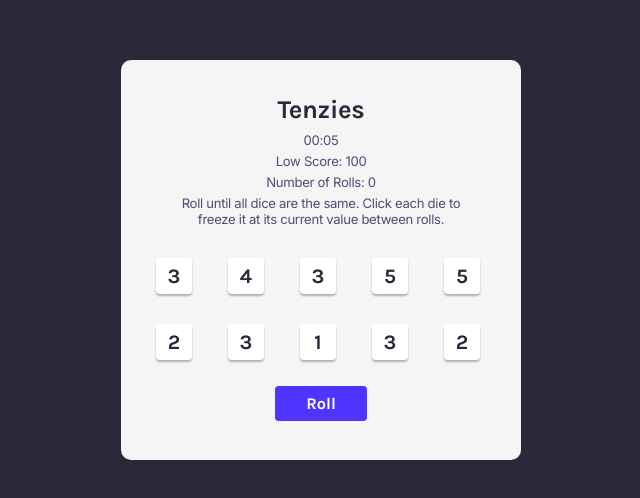
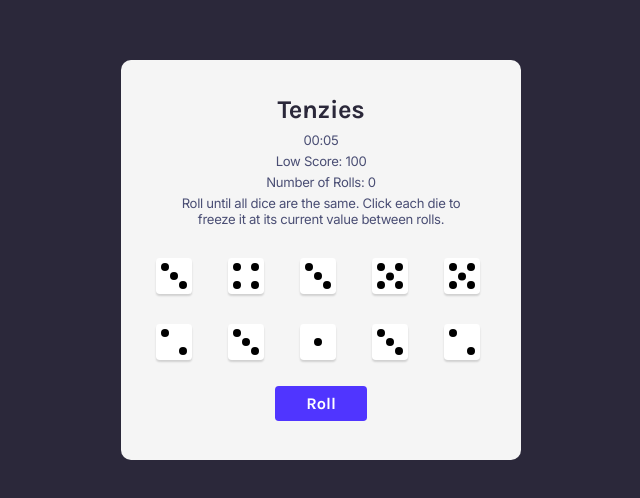
Before and after one commit to alidarcan/tenziesGame, a React (Vite) app: page / in a window 1280 px wide. Shown: the part 140-638 px from the top of the page, without its empty margins (319-959 px from the left). Built offline with nearby package versions, Linux system fonts and the light colour scheme.

Commit message:
dice faces added

```diff
--- a/src/App.css
+++ b/src/App.css
@@ -23,9 +23,11 @@ p {
   letter-spacing: -0.3px;
   margin-bottom: 31px;
 }
-.rolls{
+
+.rolls {
   margin-bottom: 5px;
 }
+
 .description {
   padding: 0 10px;
 }
@@ -40,20 +42,20 @@ p {
   margin-bottom: 26px;
 }
 
-.box,
-h2 {
+.box {
   border-radius: 3.81px;
   color: #2B283A;
   width: 35.84px;
   height: 35.84px;
-  font-family: Karla;
-  font-weight: bold;
+  /* font-family: Karla;
+  font-weight: bold; */
   font-size: 20.59px;
   display: flex;
   justify-content: center;
   align-items: center;
   box-shadow: 0px 2px 2px rgba(0, 0, 0, 0.15);
   cursor: pointer;
+  padding: 5px;
 }
 
 .box:hover {
@@ -61,8 +63,82 @@ h2 {
   border: 1px solid #e7e7e7;
 }
 
-.selected.box {
-  background-color: #59E391;
+.dot {
+  display: block;
+  width: 8px;
+  height: 8px;
+  border-radius: 50%;
+  background-color: black;
+}
+
+.dice-2 {
+  justify-content: space-between;
+  align-items: flex-start;
+}
+
+.dice-2 .dot:nth-of-type(2) {
+  align-self: flex-end;
+}
+
+.dice-3 {
+  justify-content: space-between;
+}
+
+.dice-3 .dot:nth-of-type(1) {
+  align-self: flex-start;
+}
+
+.dice-3 .dot:nth-of-type(3) {
+  align-self: flex-end;
+}
+
+.dice-4 {
+  justify-content: space-between;
+  flex-wrap: wrap;
+  gap: 40%;
+}
+
+.dice-4 .dot {
+  flex: 10%;
+}
+.dice-5 {
+  justify-content: space-between;
+  flex-wrap: wrap;
+  gap: 40%;
+  position: relative;
+}
+
+.dice-5 .dot {
+  flex: 10%;
+}
+
+.dice-5 .dot:nth-of-type(5){
+  position: absolute;
+  top: 50%;
+  left: 50%;
+  transform: translate(-50%, -45%);
+}
+
+.dice-6 {
+  justify-content: space-between;
+  flex-wrap: wrap;
+  gap: 40%;
+  position: relative;
+}
+.dice-6 .dot {
+  flex: 10%;
+}
+.dice-6 .dot:nth-of-type(5){
+  position: absolute;
+  top: 50%;
+  left: 9px;
+  transform: translate(-50%, -45%);
+}
+.dice-6 .dot:nth-of-type(6){
+  position: absolute;
+  top: 50%;
+  right: 1px;
+  transform: translate(-50%, -45%);
 }
 
 button {
@@ -81,7 +157,8 @@ button:hover {
   background-color: #4630d3;
   cursor: pointer;
 }
-button:focus{
+
+button:focus {
   outline: none;
 }
 
--- a/src/components/dice.jsx
+++ b/src/components/dice.jsx
@@ -3,10 +3,16 @@ export default function Dice(props) {
   const styles = {
     backgroundColor: props.isHeld ? "#59E391" : "#FFFFFF",
   };
+  const diceClass = `box dice-${props.value}`;
+  const diceFace = [];
+  for (let i = 0; i < props.value; i++) {
+    diceFace.push(<span className="dot"></span>);
+  }
 
   return (
-    <div style={styles} className="box" onClick={props.holdDice}>
-      <h2>{props.value}</h2>
+    <div style={styles} className={diceClass} onClick={props.holdDice}>
+      {/* <h2>{props.value}</h2> */}
+      {diceFace}
     </div>
   );
 }
```
